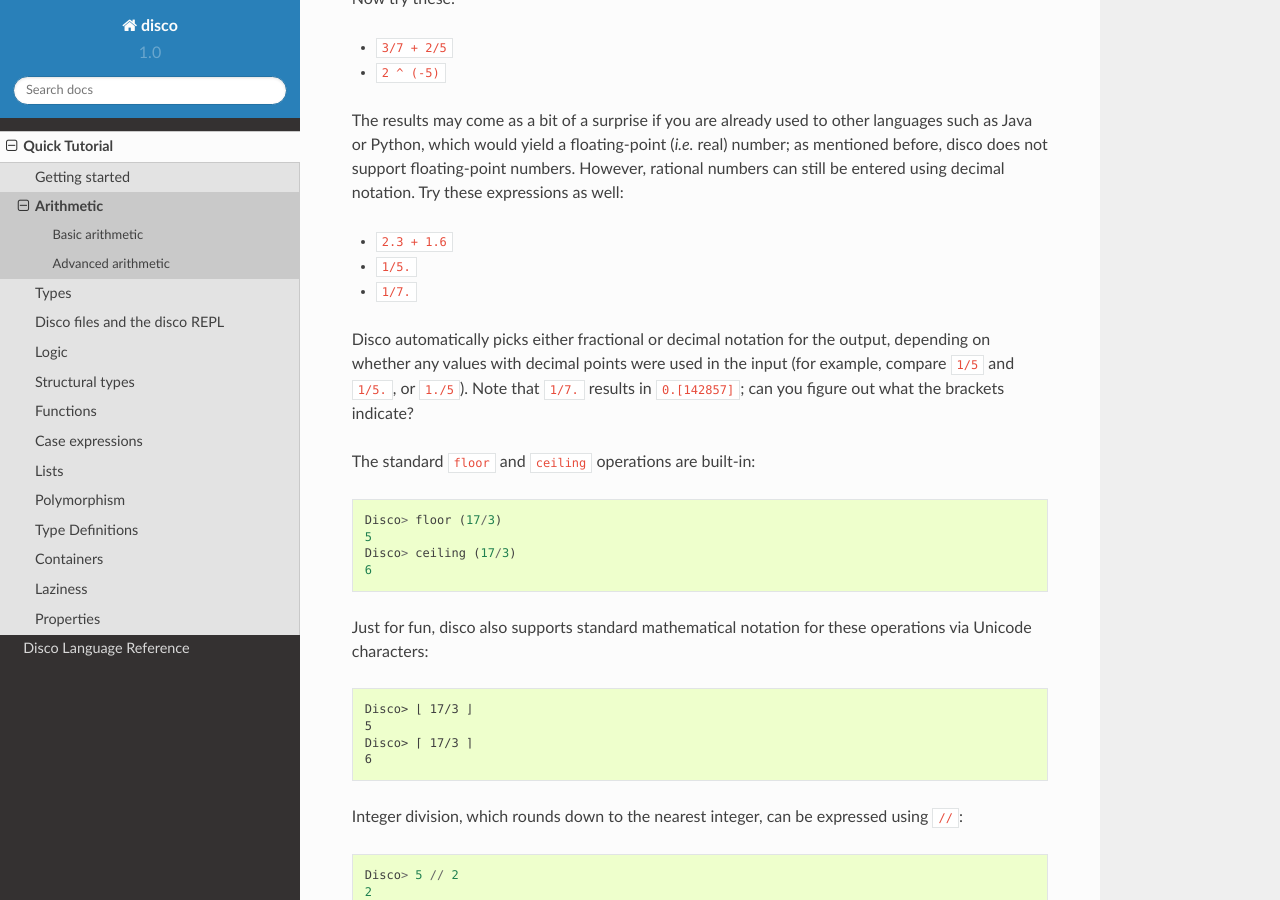
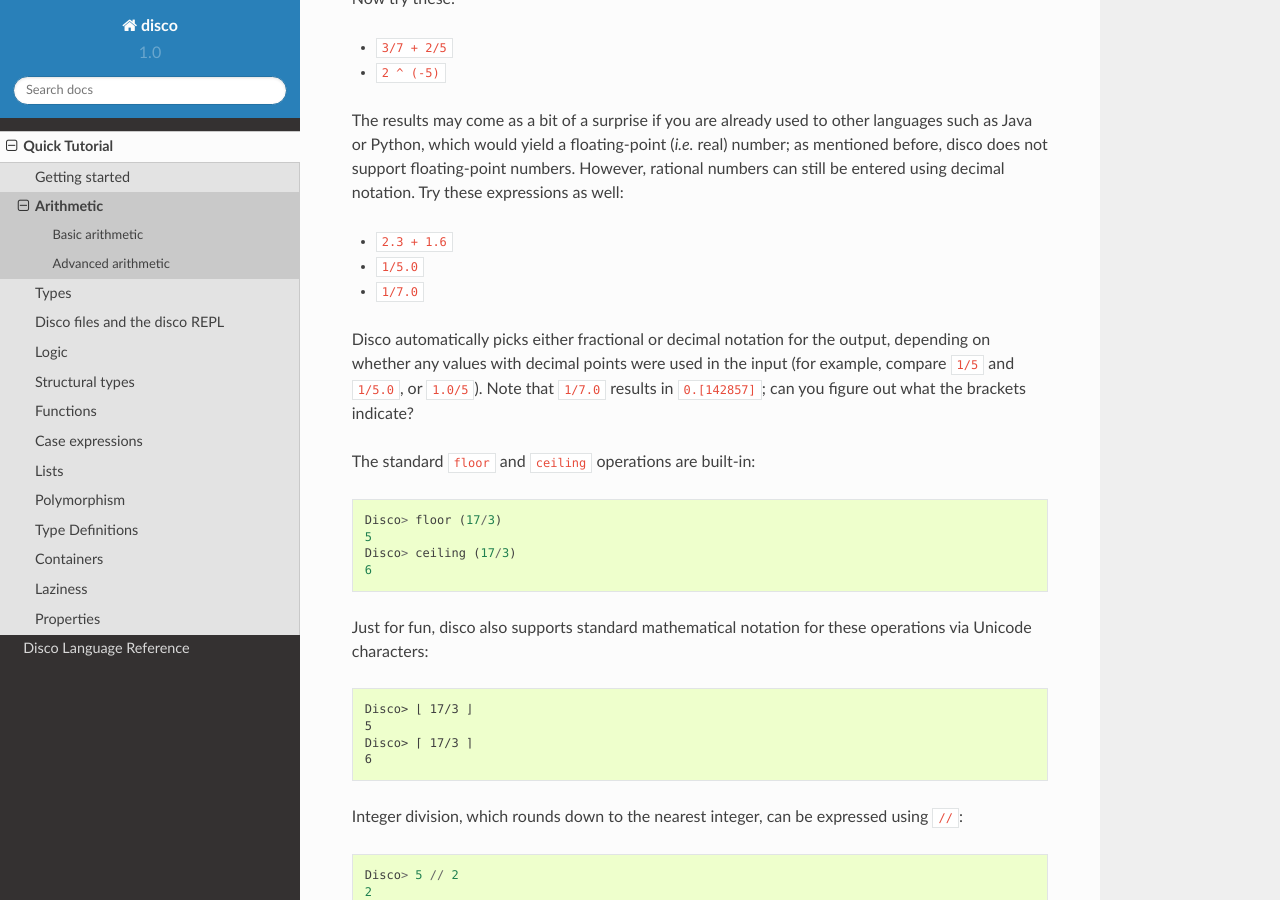
Before and after one commit to disco-lang/disco, a Sphinx documentation site: the page built from docs/tutorial/arithmetic.rst, in a window 1280 px wide and 900 px high, scrolled down 890 px. Built offline with Sphinx 7.4.7 and the Read the Docs theme 2.0.0, drawn with Linux system fonts in a browser that asks for light colours.

Commit message:
Disallow trailing periods in syntax of numeric values
We used to allow writing numeric literals with a trailing period and
nothing else, as in `2.` .  However, this causes too many issues with
parsing.  Now we require writing e.g. `2.0`.  Moreover, other
languages don't typically allow trailing periods either, nor is it
standard mathematical notation.

Fixes #245.

```diff
--- a/docs/tutorial/arithmetic.rst
+++ b/docs/tutorial/arithmetic.rst
@@ -52,13 +52,13 @@
 well:
 
 * ``2.3 + 1.6``
-* ``1/5.``
-* ``1/7.``
+* ``1/5.0``
+* ``1/7.0``
 
 Disco automatically picks either fractional or decimal notation for
 the output, depending on whether any values with decimal points were
-used in the input (for example, compare ``1/5`` and ``1/5.``, or
-``1./5``).  Note that ``1/7.`` results in ``0.[142857]``;
+used in the input (for example, compare ``1/5`` and ``1/5.0``, or
+``1.0/5``).  Note that ``1/7.0`` results in ``0.[142857]``;
 can you figure out what the brackets indicate?
 
 The standard ``floor`` and ``ceiling`` operations are built-in:
```
Also changed, not shown: 10 other files.
